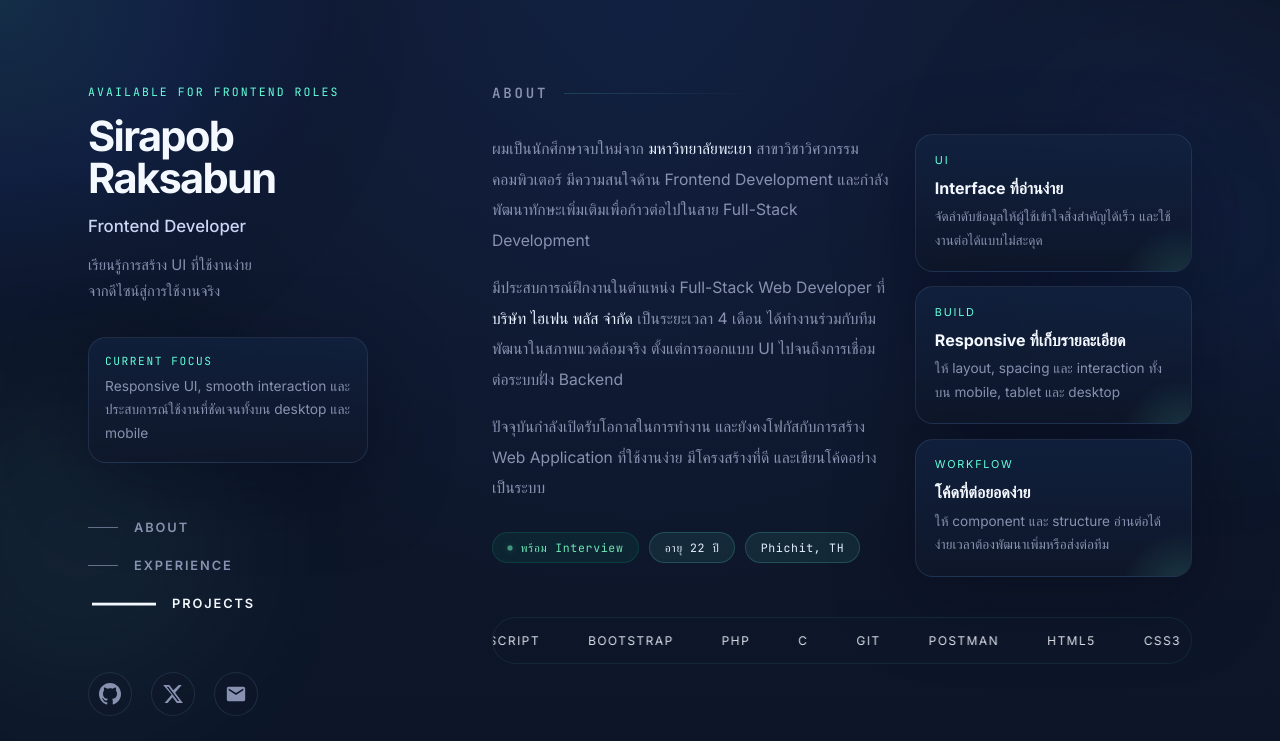
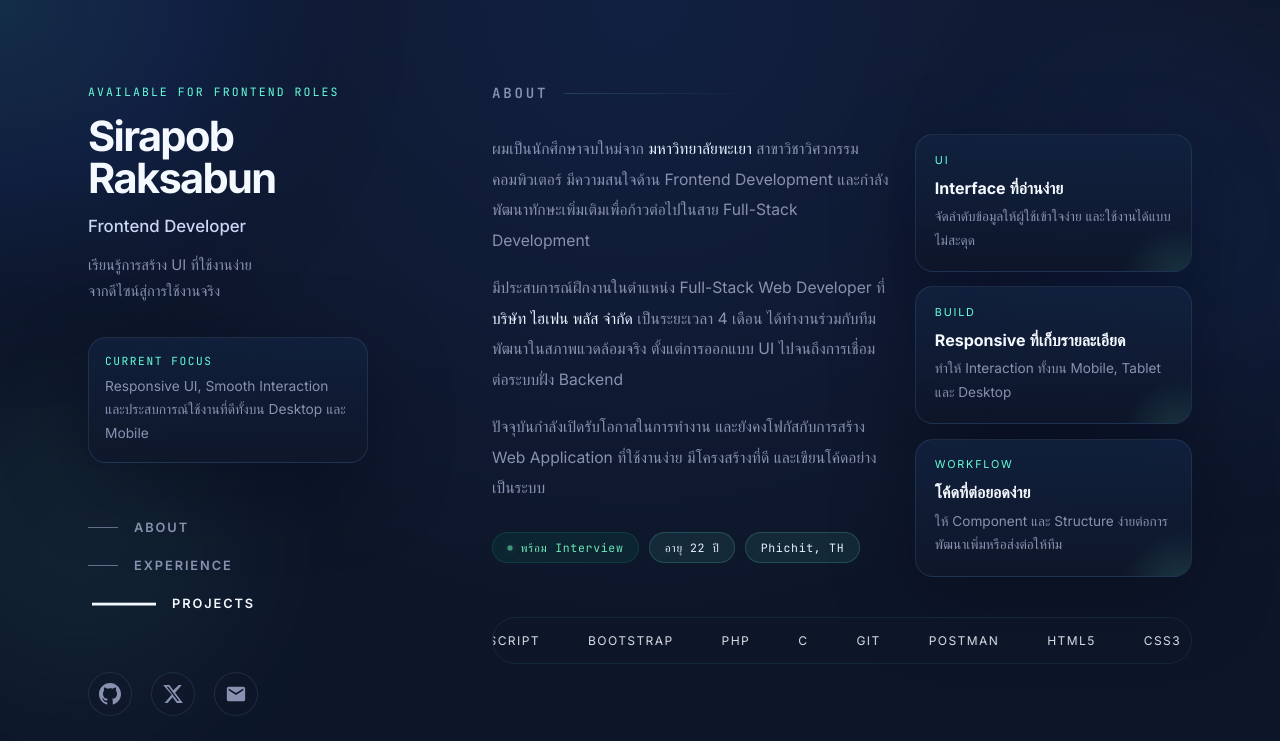
Before and after one commit to MrSirapob/portfolio, a website: page index.html in a window 1280 px wide. Shown: the top 741 px of the page. Drawn offline with Linux system fonts and the light colour scheme.

Commit message:
Edit text

```diff
--- a/index.html
+++ b/index.html
@@ -31,7 +31,7 @@
 
         <div class="mini-card">
           <div class="mini-label">Current Focus</div>
-          <p>Responsive UI, smooth interaction และประสบการณ์ใช้งานที่ชัดเจนทั้งบน desktop และ mobile</p>
+          <p>Responsive UI, Smooth Interaction และประสบการณ์ใช้งานที่ดีทั้งบน Desktop และ Mobile</p>
         </div>
 
         <ul class="nav" aria-label="Section navigation">
@@ -100,19 +100,19 @@
             <article class="focus-card">
               <div class="focus-kicker">UI</div>
               <h3>Interface ที่อ่านง่าย</h3>
-              <p>จัดลำดับข้อมูลให้ผู้ใช้เข้าใจสิ่งสำคัญได้เร็ว และใช้งานต่อได้แบบไม่สะดุด</p>
+              <p>จัดลำดับข้อมูลให้ผู้ใช้เข้าใจง่าย และใช้งานได้แบบไม่สะดุด</p>
             </article>
 
             <article class="focus-card">
               <div class="focus-kicker">Build</div>
               <h3>Responsive ที่เก็บรายละเอียด</h3>
-              <p>ให้ layout, spacing และ interaction ทั้งบน mobile, tablet และ desktop</p>
+              <p>ทำให้ Interaction ทั้งบน Mobile, Tablet และ Desktop</p>
             </article>
 
             <article class="focus-card">
               <div class="focus-kicker">Workflow</div>
               <h3>โค้ดที่ต่อยอดง่าย</h3>
-              <p>ให้ component และ structure อ่านต่อได้ง่ายเวลาต้องพัฒนาเพิ่มหรือส่งต่อทีม</p>
+              <p>ให้ Component และ Structure ง่ายต่อการพัฒนาเพิ่มหรือส่งต่อให้ทีม</p>
             </article>
           </div>
         </div>
```
